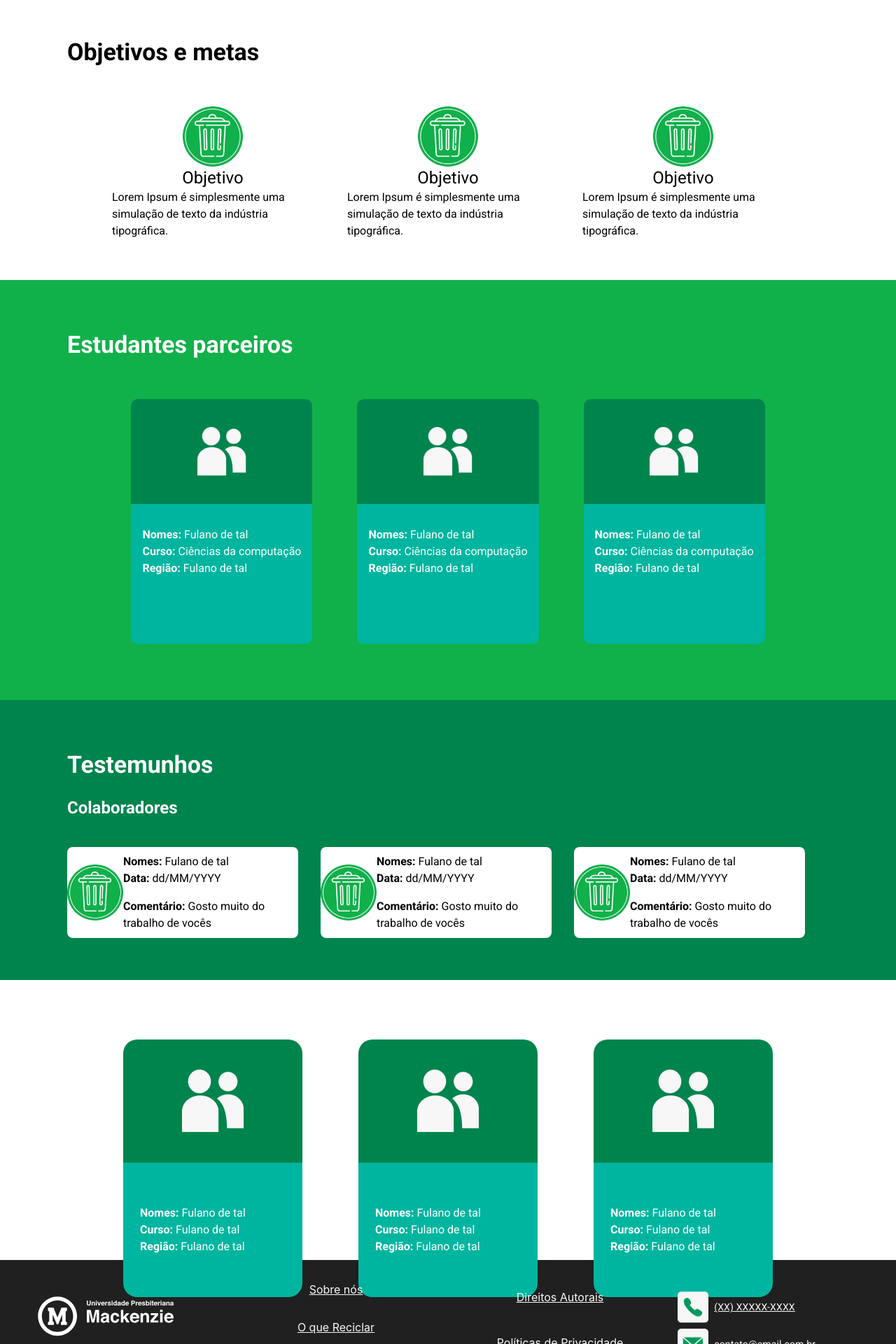
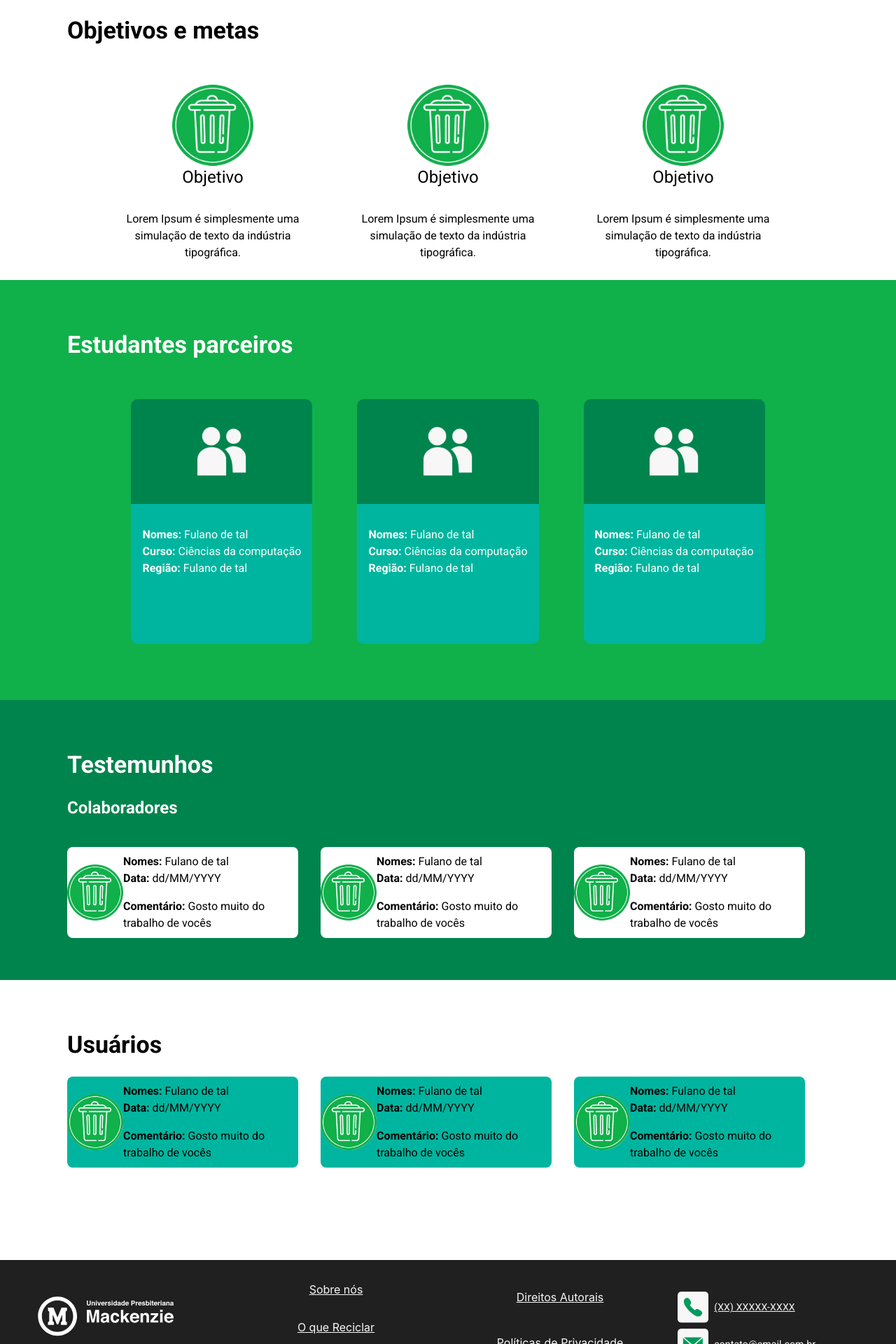
Before and after one commit to mrblackoutz/reciclaMack_TEMP, a Next.js app: page /quem-somos in a window 1280 px wide. Shown: the part 500-2420 px from the top of the page at 70% size. Built offline with nearby package versions, Linux system fonts and the light colour scheme.

Commit message:
quem-somos

```diff
--- a/pages/quem-somos/index.js
+++ b/pages/quem-somos/index.js
@@ -55,7 +55,7 @@ const Estudantes = () => {
       </Box>
     </Box>
   );
-};
+}
 
 const Objetivo = () => {
   return (
@@ -73,14 +73,16 @@ const Objetivo = () => {
         src="Ativos_Recicla_Mack/imagem-lixo.png"
         alt="Circuitos"
       />
-      <Typography variant={"h5"}>Objetivo</Typography>
+      <Typography variant={"h5"}>
+        Objetivo
+      </Typography>
       <Typography variant={"body1"} textAlign={"center"} mt={4}>
         Lorem Ipsum é simplesmente uma simulação de texto da indústria
         tipográfica.
       </Typography>
     </Box>
   );
-};
+}
 
 const Testemunhos = () => {
   return (
@@ -126,7 +128,7 @@ const Testemunhos = () => {
       </Box>
     </Box>
   );
-};
+}
 
 const Usuarios = () => {
   return (
@@ -194,23 +196,16 @@ export default () => {
             margin={2}
             fontWeight={"bold"}
             textAlign={"left"}
-            color={"#ffffff"}
           >
             Apoio Institucional
           </Typography>
         </Box>
-        <Box ml={10} mr={10} sx={{
-          display: "flex",
-          justifyContent: "center",
-          gap: "10rem"
-        }}>
-
+        <Box ml={10} mr={10}>
           <Image
             sx={{
               width: { md: 80 },
               alignItems: "center",
             }}
-
             src="Ativos_Recicla_Mack/imagem-lixo.png"
             alt="Circuitos"
           />
@@ -260,70 +255,10 @@ export default () => {
             Objetivos e metas
           </Typography>
         </Box>
-        <Box ml={20} mr={20} display={"flex"} justifyContent={"space-between"}
-
-        >
-          <Box
-            display={"flex"}
-            flexDirection={"column"}
-            alignItems={"center"}
-            width={"30%"}
-            justifyContent={"center"}
-          >
-            <Image
-              sx={{
-                width: { md: "30%" },
-              }}
-              src="Ativos_Recicla_Mack/imagem-lixo.png"
-              alt="Circuitos"
-            />
-            <Typography variant={"h5"}>Objetivo</Typography>
-            <Typography variant={"body1"}>
-              Lorem Ipsum é simplesmente uma simulação de texto da indústria
-              tipográfica.
-            </Typography>
-          </Box>
-
-          <Box
-            display={"flex"}
-            flexDirection={"column"}
-            alignItems={"center"}
-            width={"30%"}
-            justifyContent={"center"}
-          >
-            <Image
-              sx={{
-                width: { md: "30%" },
-              }}
-              src="Ativos_Recicla_Mack/imagem-lixo.png"
-              alt="Circuitos"
-            />
-            <Typography variant={"h5"}>Objetivo</Typography>
-            <Typography variant={"body1"}>
-              Lorem Ipsum é simplesmente uma simulação de texto da indústria
-              tipográfica.
-            </Typography>
-          </Box>
-          <Box
-            display={"flex"}
-            flexDirection={"column"}
-            alignItems={"center"}
-            width={"30%"}
-            justifyContent={"center"}
-          >
-            <Image
-              sx={{
-                width: { md: "30%" },
-              }}
-              src="Ativos_Recicla_Mack/imagem-lixo.png"
-              alt="Circuitos"
-            />
-            <Typography variant={"h5"}>Objetivo</Typography>
-            <Typography variant={"body1"}>
-              Lorem Ipsum é simplesmente uma simulação de texto da indústria
-              tipográfica.
-            </Typography>
-          </Box>
+        <Box ml={20} mr={20} display={"flex"} justifyContent={"space-between"}>
+          <Objetivo />
+          <Objetivo />
+          <Objetivo />
         </Box>
       </Box>
       <Box
@@ -417,136 +352,20 @@ export default () => {
             margin={2}
             fontWeight={"bold"}
             textAlign={"left"}
-            color={"#ffffff"}
           >
             Usuários
           </Typography>
         </Box>
-        <Box ml={10} mr={10} display={"flex"} flexDirection={"row"} gap={10} justifyContent={"center"}>
-          <Box borderRadius={20}>
-            <Box
-              sx={{ borderRadius: '20px 20px 0 0' }}
-              height={"22vh"}
-              width={"20vw"}
-              display={"flex"}
-              justifyContent={"center"}
-              alignContent={"center"}
-              alignItems={"center"}
-              bgcolor={"#00844D"}
-            >
-              <Image
-                sx={{
-                  width: { md: "auto" },
-                }}
-                src="Ativos_Recicla_Mack/icone-imagem-duas-peassoas.png"
-                alt="Circuitos"
-              />
-            </Box>
-            <Box height={"24vh"} width={"20vw"} bgcolor={"primary.main"} color={"#ffffff"} display={"flex"} justifyContent={"center"} flexDirection={"column"} padding={3} sx={{ borderRadius: '0 0 20px 20px' }} >
-
-              <Typography variant={"body1"} fontWeight={"bold"}>
-                Nomes:{" "}
-                <Typography variant={"body1"} component={"span"}>
-                  Fulano de tal
-                </Typography>
-              </Typography>
-              <Typography variant={"body1"} fontWeight={"bold"}>
-                Curso:{" "}
-                <Typography variant={"body1"} component={"span"}>
-                  Fulano de tal
-                </Typography>
-              </Typography>
-              <Typography variant={"body1"} fontWeight={"bold"}>
-                Região:{" "}
-                <Typography variant={"body1"} component={"span"}>
-                  Fulano de tal
-                </Typography>
-              </Typography>
-            </Box>
-          </Box>
-          <Box borderRadius={20}>
-            <Box
-              sx={{ borderRadius: '20px 20px 0 0' }}
-              height={"22vh"}
-              width={"20vw"}
-              display={"flex"}
-              justifyContent={"center"}
-              alignContent={"center"}
-              alignItems={"center"}
-              bgcolor={"#00844D"}
-            >
-              <Image
-                sx={{
-                  width: { md: "auto" },
-                }}
-                src="Ativos_Recicla_Mack/icone-imagem-duas-peassoas.png"
-                alt="Circuitos"
-              />
-            </Box>
-            <Box height={"24vh"} width={"20vw"} bgcolor={"primary.main"} color={"#ffffff"} display={"flex"} justifyContent={"center"} flexDirection={"column"} padding={3} sx={{ borderRadius: '0 0 20px 20px' }}>
-
-              <Typography variant={"body1"} fontWeight={"bold"}>
-                Nomes:{" "}
-                <Typography variant={"body1"} component={"span"}>
-                  Fulano de tal
-                </Typography>
-              </Typography>
-              <Typography variant={"body1"} fontWeight={"bold"}>
-                Curso:{" "}
-                <Typography variant={"body1"} component={"span"}>
-                  Fulano de tal
-                </Typography>
-              </Typography>
-              <Typography variant={"body1"} fontWeight={"bold"}>
-                Região:{" "}
-                <Typography variant={"body1"} component={"span"}>
-                  Fulano de tal
-                </Typography>
-              </Typography>
-            </Box>
-          </Box>
-          <Box borderRadius={20}>
-            <Box
-              sx={{ borderRadius: '20px 20px 0 0' }}
-              height={"22vh"}
-              width={"20vw"}
-              display={"flex"}
-              justifyContent={"center"}
-              alignContent={"center"}
-              alignItems={"center"}
-              bgcolor={"#00844D"}
-            >
-              <Image
-                sx={{
-                  width: { md: "auto" },
-                }}
-                src="Ativos_Recicla_Mack/icone-imagem-duas-peassoas.png"
-                alt="Circuitos"
-              />
-            </Box>
-            <Box height={"24vh"} width={"20vw"} bgcolor={"primary.main"} color={"#ffffff"} display={"flex"} justifyContent={"center"} flexDirection={"column"} padding={3}
-              sx={{ borderRadius: '0 0 20px 20px' }}
-            >
-              <Typography variant={"body1"} fontWeight={"bold"}>
-                Nomes:{" "}
-                <Typography variant={"body1"} component={"span"}>
-                  Fulano de tal
-                </Typography>
-              </Typography>
-              <Typography variant={"body1"} fontWeight={"bold"}>
-                Curso:{" "}
-                <Typography variant={"body1"} component={"span"}>
-                  Fulano de tal
-                </Typography>
-              </Typography>
-              <Typography variant={"body1"} fontWeight={"bold"}>
-                Região:{" "}
-                <Typography variant={"body1"} component={"span"}>
-                  Fulano de tal
-                </Typography>
-              </Typography>
-            </Box>
-          </Box>
+        <Box
+          ml={10}
+          mr={10}
+          display={"flex"}
+          flexDirection={"row"}
+          flexGrow={1}
+        >
+          <Usuarios />
+          <Usuarios />
+          <Usuarios />
         </Box>
       </Box>
     </div>
```
